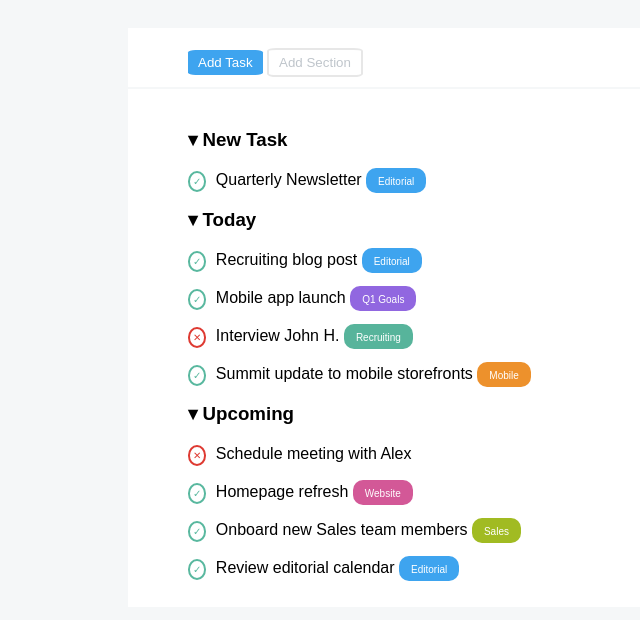
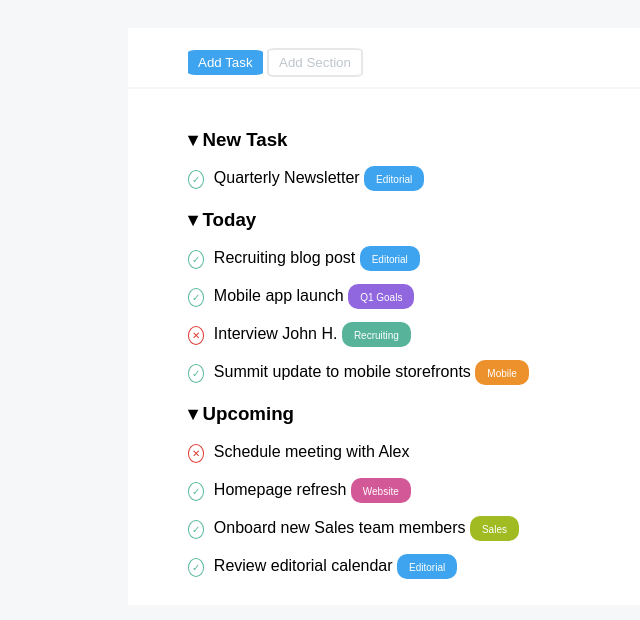
Before and after one commit to MichaelRosa9/html-css-toboolist, a plain HTML site: page index.html in a window 1280 px wide. Shown: the part 112-732 px from the top of the page, without its empty margins (0-640 px from the left). Drawn offline with Linux system fonts and the light colour scheme.

Commit message:
centered marks inside border

```diff
--- a/css/style.css
+++ b/css/style.css
@@ -28,7 +28,7 @@ h1 {
 }
 
 main {
-  margin-top: 40px;
+  margin: 40px 0;
 }
 .container {
   width: 80%;
@@ -66,17 +66,17 @@ main {
   margin-top: 20px;
 }
 .task-objective {
-  margin: 20px 0;
+  margin: 18px 0;
 }
 
 .mark {
+  display: inline-block;
   margin-right: 5px;
   padding: 3px;
   font-size: 10px;
   border-style: solid;
-  border-width: 2px;
+  border-width: 1px;
   border-radius: 50%;
-  text-align: center;
 }
 .completed {
   color: #59B89F;
```
Also changed, not shown: index.html (line endings or trailing spaces).
